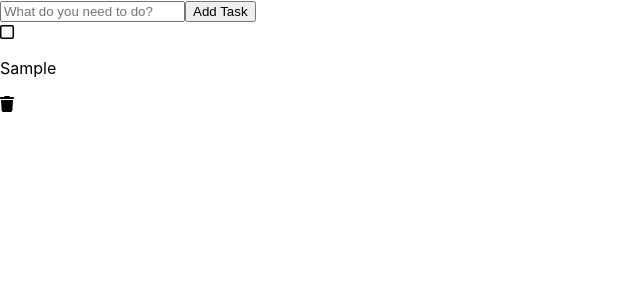
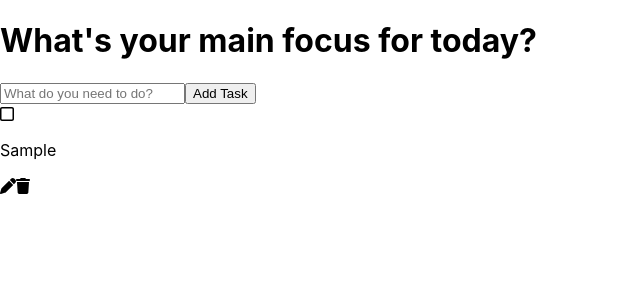
Before and after one commit to Midaysa/todo-list-react, a React (Create React App) app in the folder todo-list-react/: page / in a window 1280 px wide. Both pictures are taken after typing "Sample" into the empty fields and a click on the button "Add Task". Shown: the top 300 px of the page, without its empty margins (0-640 px from the left). Built offline with nearby package versions, Linux system fonts and the light colour scheme.

Commit message:
feat: add component to edit todo

```diff
--- /dev/null
+++ b/todo-list-react/src/components/EditTodoForm.js
@@ -0,0 +1,20 @@
+import React, { useState } from 'react';
+
+export const EditTodoForm = ({todo, updateTodo}) => {
+    const [task, setTask] = useState(todo.task);
+
+    const handleSubmit = (event) => {
+        event.preventDefault();
+        // edit todo
+        updateTodo(todo.id, task);
+    }
+
+    return (
+        <form onSubmit={handleSubmit}>
+            <input type="text" value={task} placeholder="Update task"
+                   onChange={(e) => setTask(e.target.value)}/>
+            <button type="submit" >Update Task</button>
+
+        </form>
+    )
+}
--- a/todo-list-react/src/components/Todo.js
+++ b/todo-list-react/src/components/Todo.js
@@ -3,13 +3,15 @@ import { FontAwesomeIcon } from "@fortawesome/react-fontawesome"
 import { faSquare } from "@fortawesome/free-regular-svg-icons";
 import { faCheck } from "@fortawesome/free-solid-svg-icons";
 import { faTrash } from "@fortawesome/free-solid-svg-icons";
+import { faPen } from "@fortawesome/free-solid-svg-icons";
 
-export const Todo = ({value, toggleComplete, deleteTodo}) => {
+export const Todo = ({value, toggleComplete, editTodo, deleteTodo}) => {
     return (
         <div>
             <FontAwesomeIcon icon={value.isCompleted ? faCheck : faSquare}
                              onClick={() => toggleComplete(value.id)}/>
             <p>{value.task}</p>
+            <FontAwesomeIcon icon={faPen} onClick={() => editTodo(value.id)}/>
             <FontAwesomeIcon icon={faTrash} onClick={() => deleteTodo(value.id)}/>
         </div>
     )
--- a/todo-list-react/src/components/TodoWrapper.js
+++ b/todo-list-react/src/components/TodoWrapper.js
@@ -1,6 +1,7 @@
 import React, { useState } from 'react';
 import { TodoForm } from "./TodoForm";
-import {Todo} from "./Todo";
+import {Todo } from "./Todo";
+import { EditTodoForm } from "./EditTodoForm";
 
 export const TodoWrapper = () => {
     const [todos, setTodos] = useState([])
@@ -10,18 +11,31 @@ export const TodoWrapper = () => {
     }
 
     const toggleComplete = id => {
-        setTodos(todos.map(todo => todo.id === id ? {...todo, isCompleted: !todo.isCompleted} : todo));
+        setTodos(todos.map(todo => todo.id === id ? {...todo, isCompleted: !todo.isCompleted} : todo))
     }
 
+    const editTodo = id => {
+        setTodos(todos.map(todo => todo.id === id ? {...todo, isEditing: !todo.isEditing} : todo))
+    }
+
+    const updateTodo = (id, task) => (
+        setTodos(todos.map(todo => todo.id === id ? {...todo, task, isEditing: !todo.isEditing} : todo))
+    )
+
     const deleteTodo = id => {
-        setTodos(todos.filter(todo => todo.id !== id));
+        setTodos(todos.filter(todo => todo.id !== id))
     }
 
     return (
         <div>
+            <h1>What's your main focus for today?</h1>
             <TodoForm addTodo={addTodo} />
             {todos.map((todo) => (
-                <Todo value={todo} key={todo.id} toggleComplete={toggleComplete} deleteTodo={deleteTodo}/>
+                todo.isEditing ? (
+                    <EditTodoForm todo={todo} updateTodo={updateTodo} />
+                ) : (
+                    <Todo value={todo} key={todo.id} toggleComplete={toggleComplete} editTodo={editTodo} deleteTodo={deleteTodo}/>
+                )
             ))}
         </div>
     )
```
